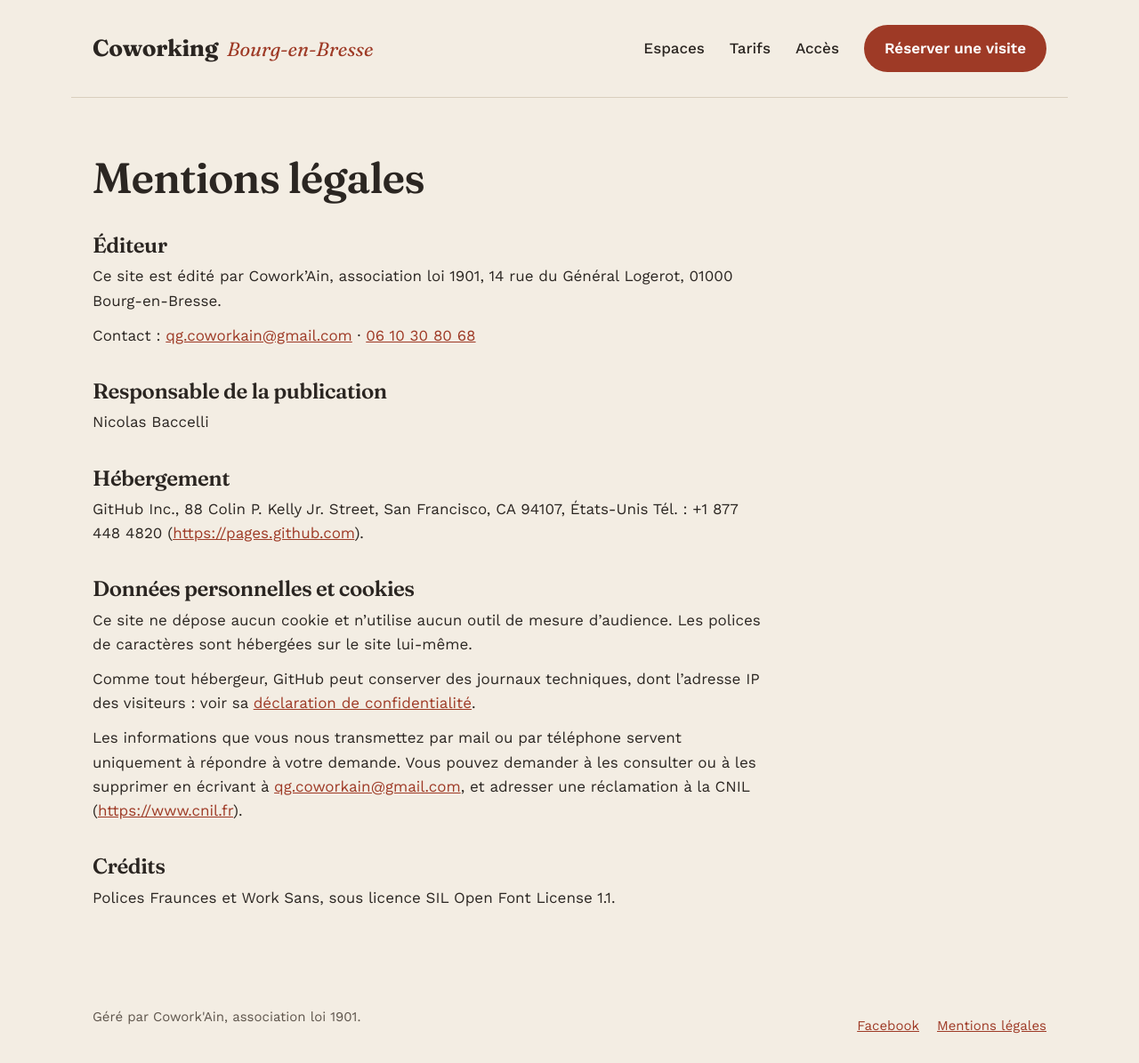
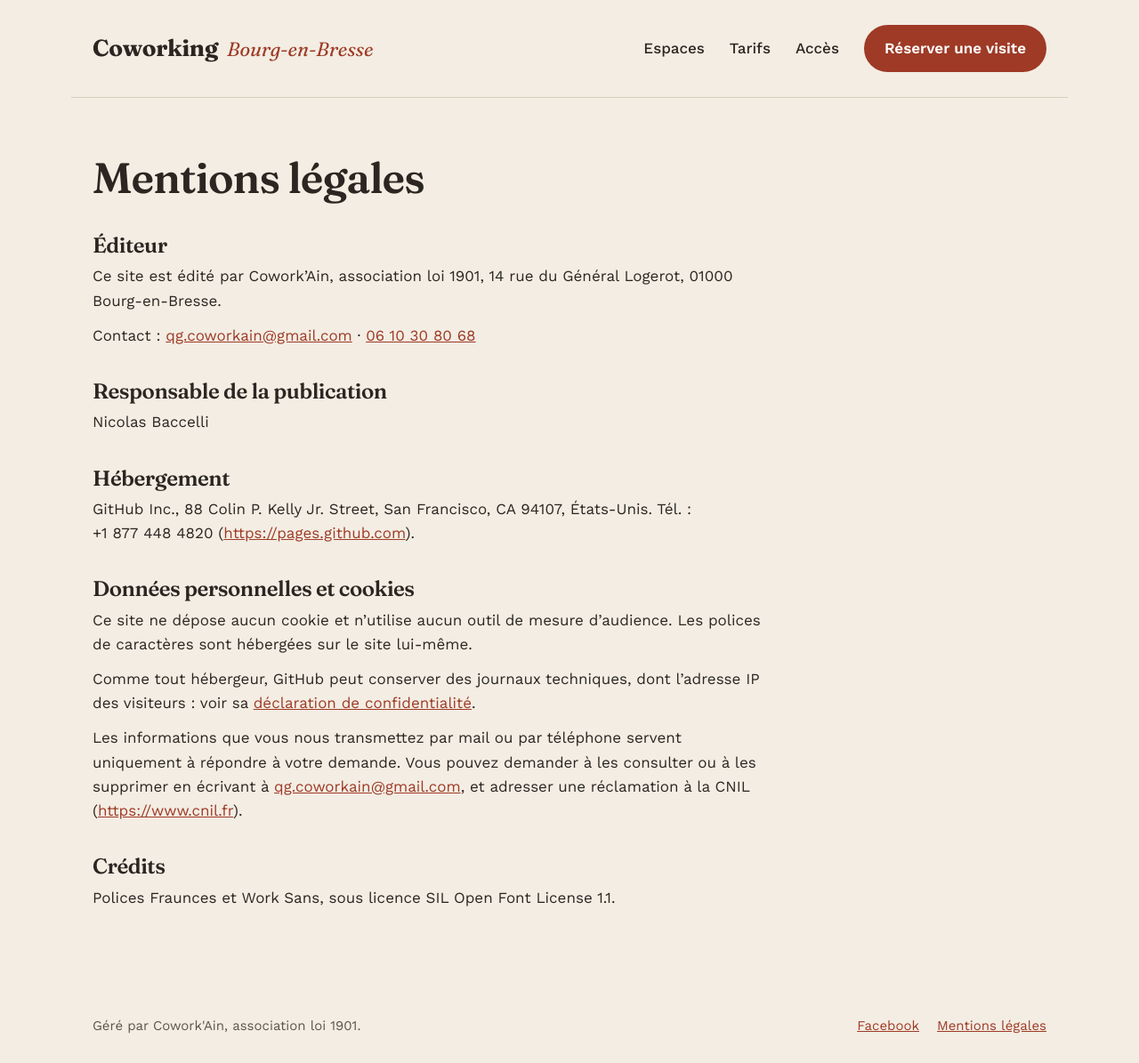
Before and after one commit to chocobn69/coworking-bourg, a Jekyll site: the page built from mentions-legales.md, in a window 1280 px wide. Shown: the whole page at 89% size. Built offline with Jekyll 4.4.1, drawn with Linux system fonts in a browser that asks for light colours; part of the change alters nothing that is shown.

Commit message:
Align footer items, keep host phone number on one line
Co-Authored-By: Claude Opus 5.5 <noreply@anthropic.com>

```diff
--- a/assets/css/main.css
+++ b/assets/css/main.css
@@ -568,6 +568,7 @@ address {
 .pied {
   display: flex;
   flex-wrap: wrap;
+  align-items: center;
   justify-content: space-between;
   gap: 16px;
   padding-block: 20px;
--- a/mentions-legales.md
+++ b/mentions-legales.md
@@ -21,8 +21,8 @@ Contact&nbsp;: [{{ infos.mail }}](mailto:{{ infos.mail }}) · [{{ infos.telephon
 
 ## Hébergement
 
-GitHub Inc., 88 Colin P. Kelly Jr. Street, San Francisco, CA 94107, États-Unis
-Tél.&nbsp;: +1 877 448 4820 ([https://pages.github.com](https://pages.github.com)).
+GitHub Inc., 88 Colin P. Kelly Jr. Street, San Francisco, CA 94107, États-Unis.
+Tél.&nbsp;: +1&nbsp;877&nbsp;448&nbsp;4820 ([https://pages.github.com](https://pages.github.com)).
 
 ## Données personnelles et cookies
 
```
